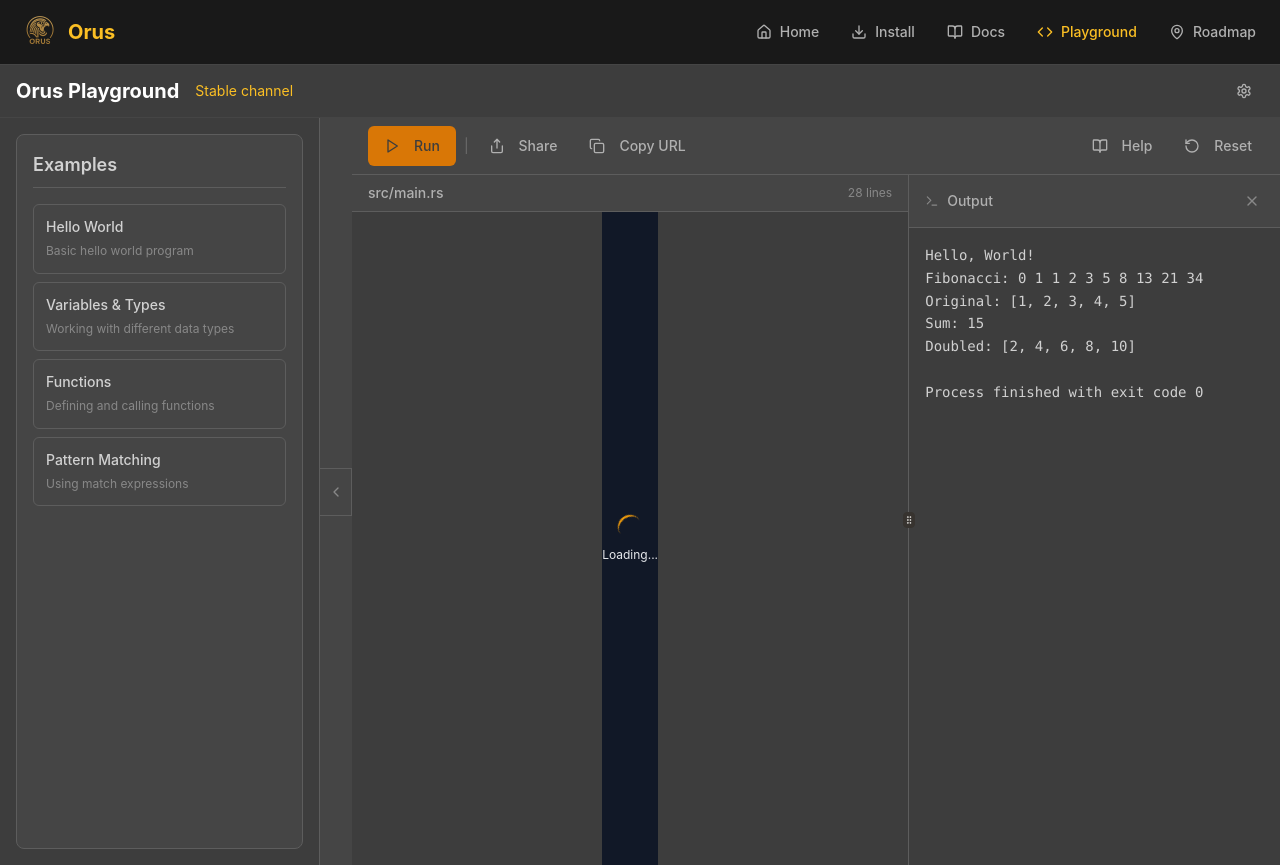
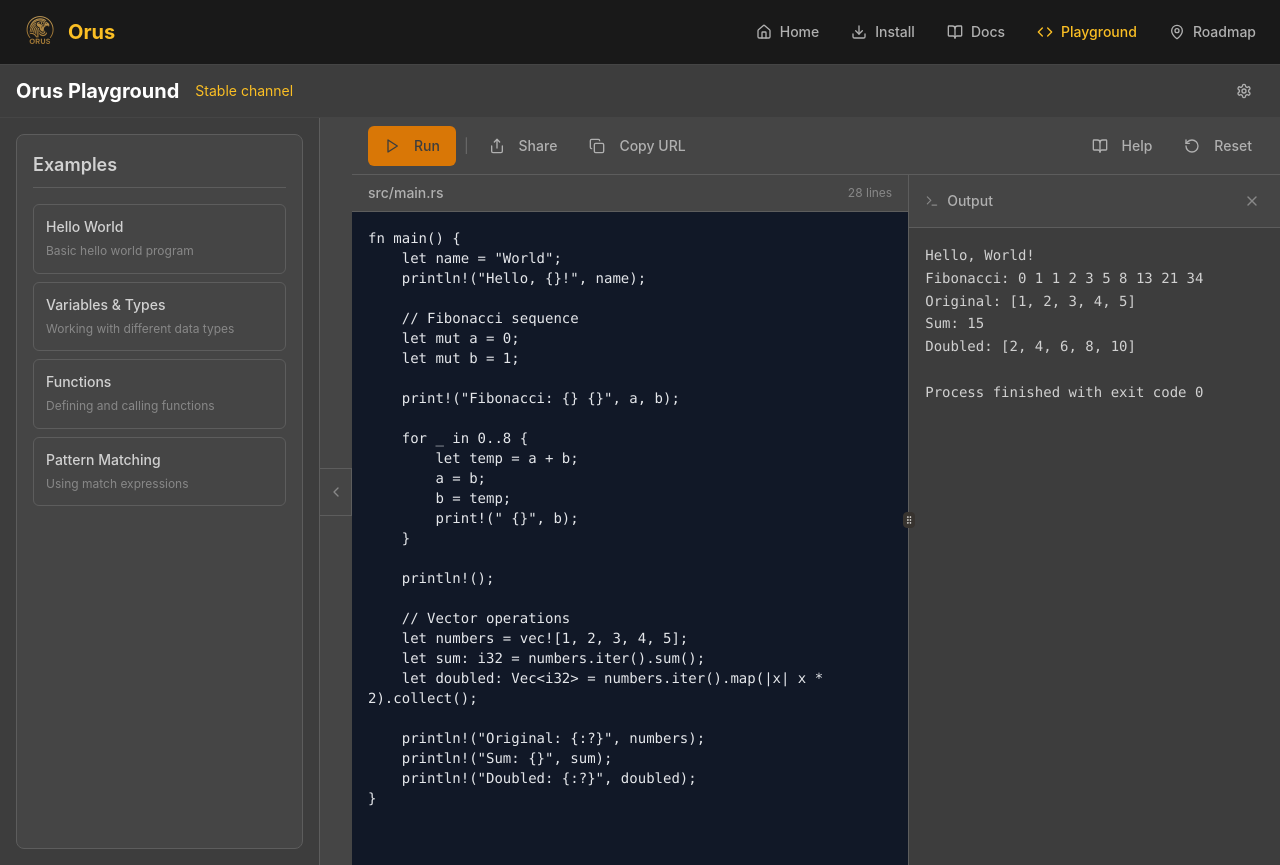
Before and after one commit to jordyorel/orus-lang-site, a React (Vite) app: page /play in a window 1280 px wide. Both pictures are taken after a click on the button "Run". Built offline with nearby package versions, Linux system fonts and the light colour scheme.

Commit message:
Fix: Playground loading indefinitely
Investigate and resolve the issue where the playground continues to load without finishing.

```diff
--- a/src/components/MonacoEditor.tsx
+++ b/src/components/MonacoEditor.tsx
@@ -21,15 +21,35 @@ const MonacoEditor = ({
   forceDarkMode = false
 }: MonacoEditorProps) => {
   const editorRef = useRef<any>(null);
-  const [isReady, setIsReady] = useState(false);
+  const [isLoading, setIsLoading] = useState(true);
+  const [hasError, setHasError] = useState(false);
+
+  useEffect(() => {
+    // Set a timeout to detect if Monaco is taking too long
+    const timeoutId = setTimeout(() => {
+      if (isLoading) {
+        console.warn('Monaco editor taking too long to load, showing fallback');
+        setHasError(true);
+        setIsLoading(false);
+      }
+    }, 3000);
+
+    return () => clearTimeout(timeoutId);
+  }, [isLoading]);
 
   const handleEditorDidMount = (editor: any, monaco: any) => {
+    console.log('Monaco editor mounted successfully');
     editorRef.current = editor;
-    setIsReady(true);
+    setIsLoading(false);
+    setHasError(false);
 
-    // Set theme and focus
-    monaco.editor.setTheme('vs-dark');
-    editor.focus();
+    // Simple theme setup
+    try {
+      monaco.editor.setTheme('vs-dark');
+      editor.focus();
+    } catch (error) {
+      console.warn('Error setting Monaco theme:', error);
+    }
   };
 
   const handleEditorChange = (value: string | undefined) => {
@@ -37,6 +57,27 @@ const MonacoEditor = ({
       onChange(value);
     }
   };
+
+  const handleEditorError = () => {
+    console.error('Monaco editor failed to load');
+    setHasError(true);
+    setIsLoading(false);
+  };
+
+  // Fallback textarea if Monaco fails
+  if (hasError) {
+    return (
+      <div className="h-full w-full">
+        <textarea
+          value={value}
+          onChange={(e) => onChange(e.target.value)}
+          className="w-full h-full bg-gray-900 text-gray-200 font-mono text-sm p-4 border-none outline-none resize-none"
+          placeholder="Code editor (fallback mode)"
+          style={{ fontFamily: 'Monaco, Menlo, "Ubuntu Mono", monospace' }}
+        />
+      </div>
+    );
+  }
 
   return (
     <div className="h-full w-full">
@@ -47,15 +88,11 @@ const MonacoEditor = ({
         value={value}
         onChange={handleEditorChange}
         onMount={handleEditorDidMount}
-        beforeMount={(monaco) => {
-          // Pre-configure to speed up loading
-          monaco.editor.setTheme('vs-dark');
-        }}
         loading={
           <div className="flex items-center justify-center h-full bg-gray-900 text-gray-200">
             <div className="text-center">
               <div className="animate-spin rounded-full h-6 w-6 border-b-2 border-gold-500 mx-auto mb-2"></div>
-              <p className="text-xs">Loading...</p>
+              <p className="text-xs">Loading editor...</p>
             </div>
           </div>
         }
@@ -69,16 +106,7 @@ const MonacoEditor = ({
           scrollBeyondLastLine: false,
           automaticLayout: true,
           wordWrap: 'on',
-          padding: { top: 16, bottom: 16 },
-          quickSuggestions: false,
-          parameterHints: { enabled: false },
-          suggestOnTriggerCharacters: false,
-          wordBasedSuggestions: 'off',
-          folding: false,
-          renderLineHighlight: 'none',
-          occurrencesHighlight: 'off',
-          selectionHighlight: false,
-          hover: { enabled: false }
+          padding: { top: 16, bottom: 16 }
         }}
       />
     </div>
```
